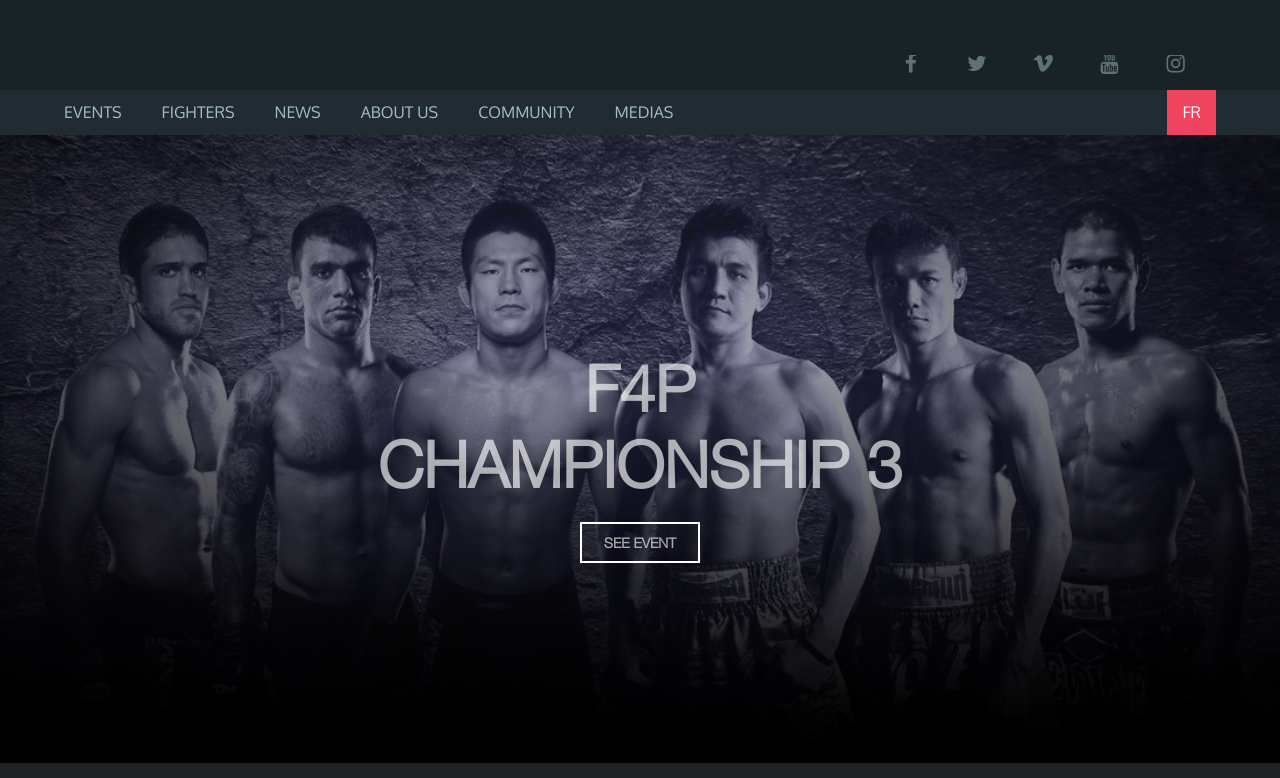
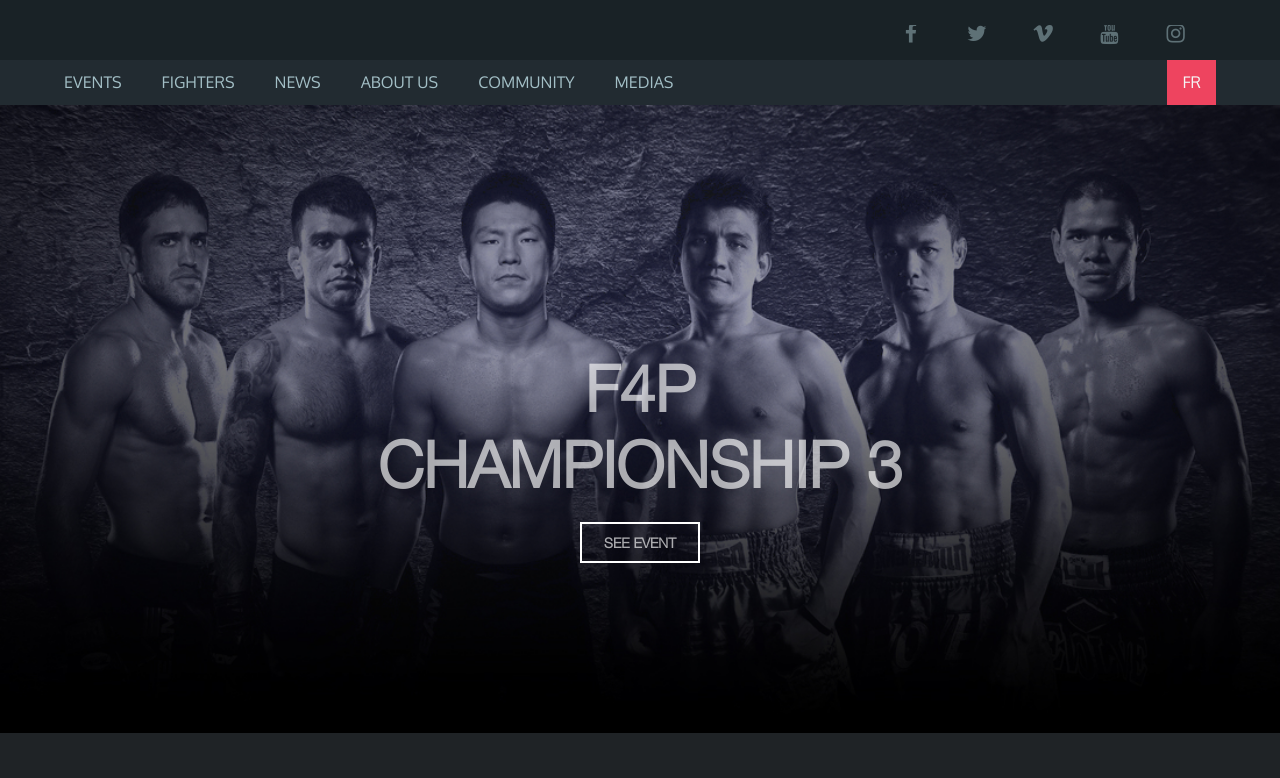
Before and after one commit to subhamchatterjee/subhamchatterjee.github.io, a plain HTML site: page assignment/index.html in a window 1280 px wide. Shown: the top 778 px of the page. Drawn offline with Linux system fonts and the light colour scheme; a web font is replaced by a local one.

Commit message:
Update style.css

```diff
--- a/assignment/style.css
+++ b/assignment/style.css
@@ -60,7 +60,7 @@ a,li,ul {
 
 #navbar-top > div {
     position: relative;
-    height: 80px;
+    height: 50px;
 }
 
 .social-icons {
@@ -144,7 +144,7 @@ a,li,ul {
 
 section {
     display: block;
-    padding-top: 135px;
+    padding-top: 105px;
     overflow: hidden;
     position: relative;
 }
@@ -175,12 +175,13 @@ section {
     display: inline-block;
     float: left;
     background: url("images/arrow.png") no-repeat;
+    opacity: 0.5;
     width: 100px;
     height: 110px;
 }
 
 #prev:hover {
-    background-repeat: repeat-x;
+    opacity: 1;
 }
 
 #title {
@@ -194,6 +195,7 @@ section {
     background: url("images/arrow.png") no-repeat;
     width: 100px;
     height: 110px;
+    opacity: 0.5;
     -webkit-transform: rotate(180deg);
 	-moz-transform: rotate(180deg);
 	-ms-transform: rotate(180deg);
@@ -202,7 +204,7 @@ section {
 }
 
 #next:hover {
-    background-repeat: repeat-x;
+    opacity: 1;
 }
 
 #btn {
```
